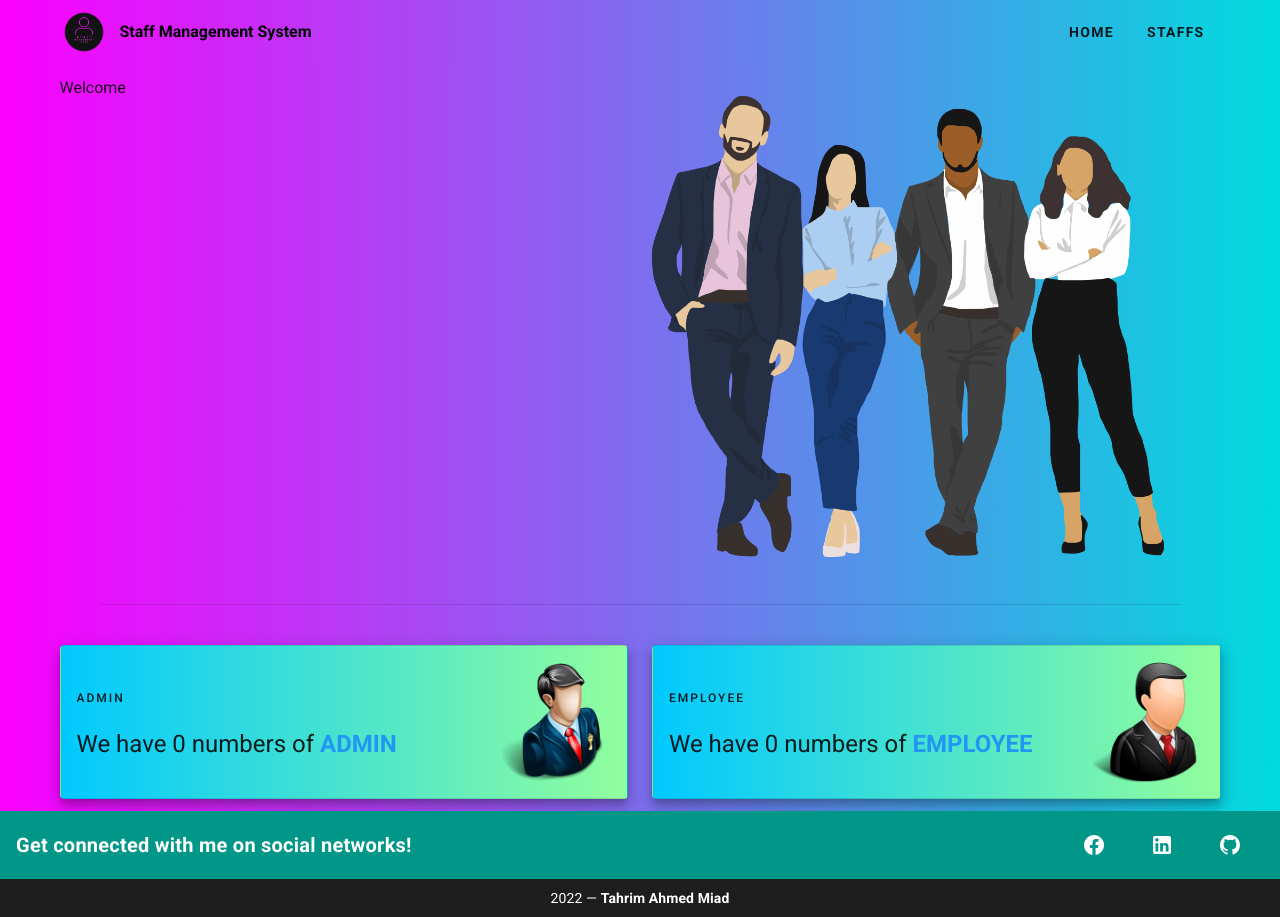
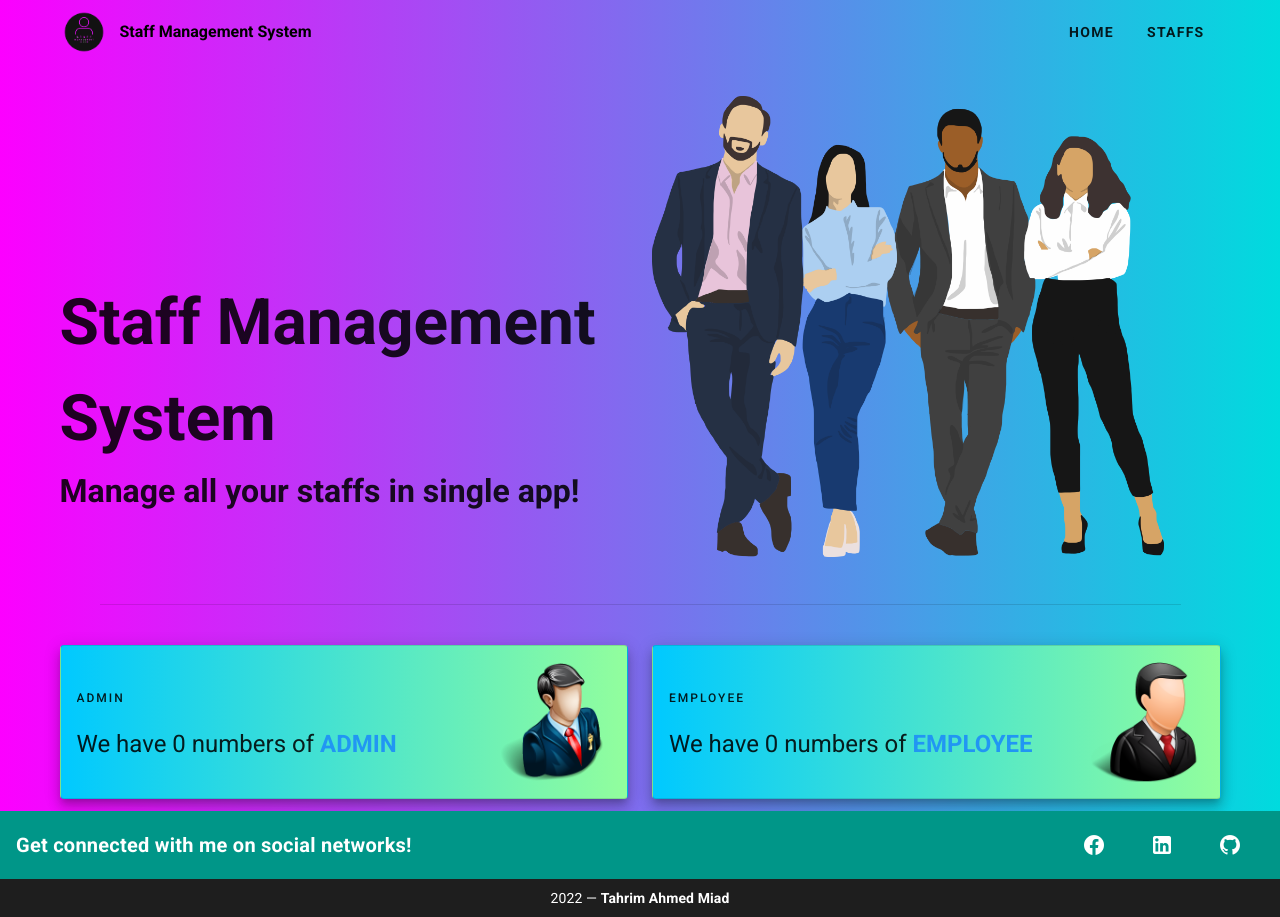
Before and after one commit to tahrim-ahmed/ss-vue-task-tahrimahmedmiad, a Vue app: page / in a window 1280 px wide. Built offline with nearby package versions, Linux system fonts and the light colour scheme.

Commit message:
- landing page designed simply

```diff
--- a/src/components/HelloWorld.vue
+++ b/src/components/HomeComponent.vue
@@ -2,9 +2,24 @@
   <div class="gradient-bg">
     <v-container>
       <v-row>
-        <v-col class="col-md-6 col-12"> Welcome </v-col>
+        <v-col class="col-md-6 col-12 font-weight-bold">
+          <div
+            :class="
+              $vuetify.breakpoint.smAndDown ? 'welcome-mobile' : 'welcome'
+            "
+          >
+            Staff Management System
+          </div>
+          <div
+            :class="
+              $vuetify.breakpoint.smAndDown ? 'sub-text-mobile' : 'sub-text'
+            "
+          >
+            Manage all your staffs in single app!
+          </div>
+        </v-col>
         <v-col class="col-md-6 col-12">
-          <img src="team.png" width="90%" class="mt-5" />
+          <img src="team.png" width="90%" class="mt-5" alt="team" />
         </v-col>
       </v-row>
       <v-divider class="ma-10" />
@@ -27,7 +42,7 @@
               </v-list-item-content>
 
               <v-list-item-avatar tile size="120">
-                <img src="admin.png" />
+                <img src="admin.png" alt="admin"/>
               </v-list-item-avatar>
             </v-list-item>
           </v-card>
@@ -50,7 +65,7 @@
               </v-list-item-content>
 
               <v-list-item-avatar tile size="120">
-                <img src="employee.jpg" />
+                <img src="employee.jpg" alt="employee"/>
               </v-list-item-avatar>
             </v-list-item>
           </v-card>
@@ -65,7 +80,7 @@ import Vue from "vue";
 import { Component } from "vue-property-decorator";
 
 @Component({})
-export default class HelloWorld extends Vue {
+export default class HomeComponent extends Vue {
   getAdmins(): number {
     return this.$store.getters.getAdmins.length;
   }
@@ -84,4 +99,22 @@ export default class HelloWorld extends Vue {
 .staff-card {
   background: linear-gradient(to right, #00c9ff, #92fe9d);
 }
+
+.welcome {
+  font-size: 400%;
+  margin-top: 35%;
+}
+
+.welcome-mobile {
+  font-size: 180%;
+  text-align: center;
+}
+
+.sub-text {
+  font-size: 200%;
+}
+
+.sub-text-mobile {
+  text-align: center;
+}
 </style>
--- a/src/components/StaffComponent.vue
+++ b/src/components/StaffComponent.vue
@@ -239,7 +239,7 @@ export default class StaffComponent extends Vue {
       ? this.$store.getters.getAdmins
       : this.$store.getters.getEmployees;
 
-  save(): void {
+  save(): any {
     if (
       this.staff.id !== "" &&
       this.staff.firstName !== "" &&
@@ -270,7 +270,9 @@ export default class StaffComponent extends Vue {
       this.snackbarColor = "red";
       this.snackbarIcon = "mdi-alert";
       this.snackbar = true;
-      location.reload();
+      // eslint-disable-next-line @typescript-eslint/ban-ts-comment
+      //@ts-ignore
+      setTimeout(location.reload(), 2200);
     }
   }
 
--- a/src/layout/AppHeader.vue
+++ b/src/layout/AppHeader.vue
@@ -1,5 +1,9 @@
 <template>
-  <v-app-bar app flat style="background: linear-gradient(to right, #fc00ff, #00dbde);">
+  <v-app-bar
+    app
+    flat
+    style="background: linear-gradient(to right, #fc00ff, #00dbde)"
+  >
     <v-container class="py-0 fill-height">
       <v-avatar class="mr-3">
         <img src="./images/Staff-remove.png" alt="Logo" />
--- a/src/pages/Home.vue
+++ b/src/pages/Home.vue
@@ -1,16 +1,16 @@
 <template>
   <div class="home">
-    <HelloWorld />
+    <home-component />
   </div>
 </template>
 
 <script lang="ts">
 import { Component, Vue } from "vue-property-decorator";
-import HelloWorld from "@/components/HelloWorld.vue"; // @ is an alias to /src
+import HomeComponent from "@/components/HomeComponent.vue";
 
 @Component({
   components: {
-    HelloWorld,
+    HomeComponent,
   },
 })
 export default class Home extends Vue {}
```
